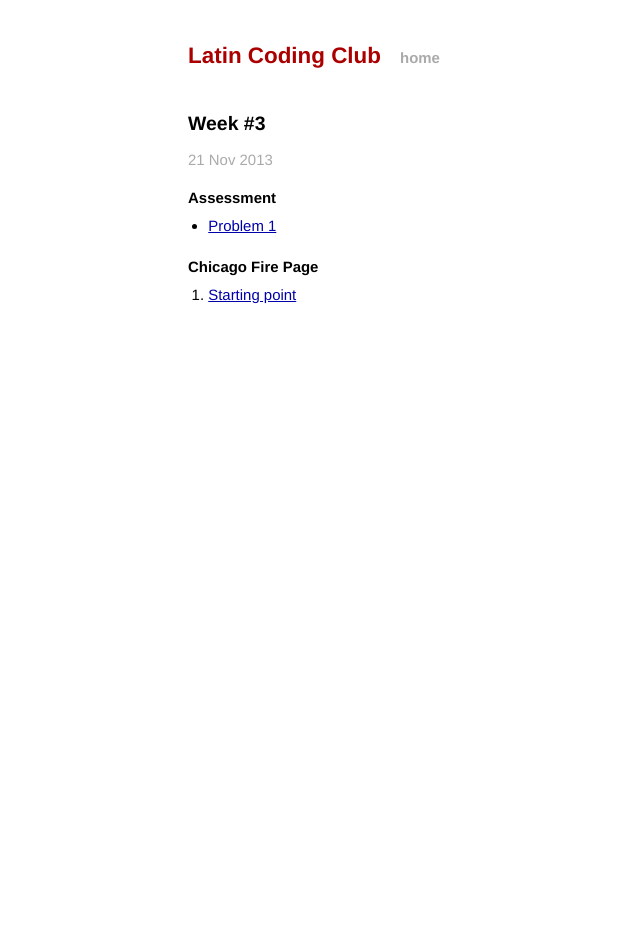
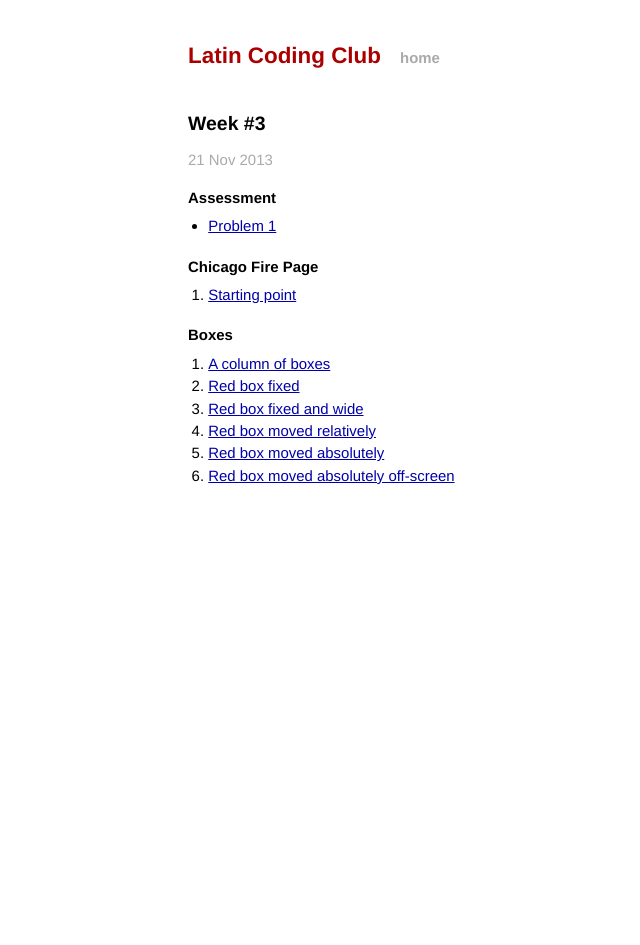
Before and after one commit to CodingClub/codingclub.github.io, a Jekyll site: the page built from _posts/2013-11-21-03.md, in a window 1280 px wide. Shown: the whole page, without its empty margins (138-778 px from the left). Built offline with Jekyll 4.4.1, drawn with Linux system fonts in a browser that asks for light colours; Markdown is read by kramdown in place of the engine named in the settings.

Commit message:
Positioned boxes.

```diff
--- a/_posts/2013-11-21-03.md
+++ b/_posts/2013-11-21-03.md
@@ -8,7 +8,15 @@ categories: week
 
 - [Problem 1](http://jsbin.com/OlIleki/1/edit)
 
-
 ### Chicago Fire Page
 
 1. [Starting point](http://jsbin.com/oKOxAPOT/1/edit )
+
+### Boxes
+
+1. [A column of boxes](http://jsbin.com/axicITU/1/edit)
+2. [Red box fixed](http://jsbin.com/axicITU/2/edit)
+3. [Red box fixed and wide](http://jsbin.com/axicITU/3/edit)
+4. [Red box moved relatively](http://jsbin.com/aqEFUqiG/1/edit)
+5. [Red box moved absolutely](http://jsbin.com/aqEFUqiG/2/edit)
+6. [Red box moved absolutely off-screen](http://jsbin.com/aqEFUqiG/3/edit)
```
